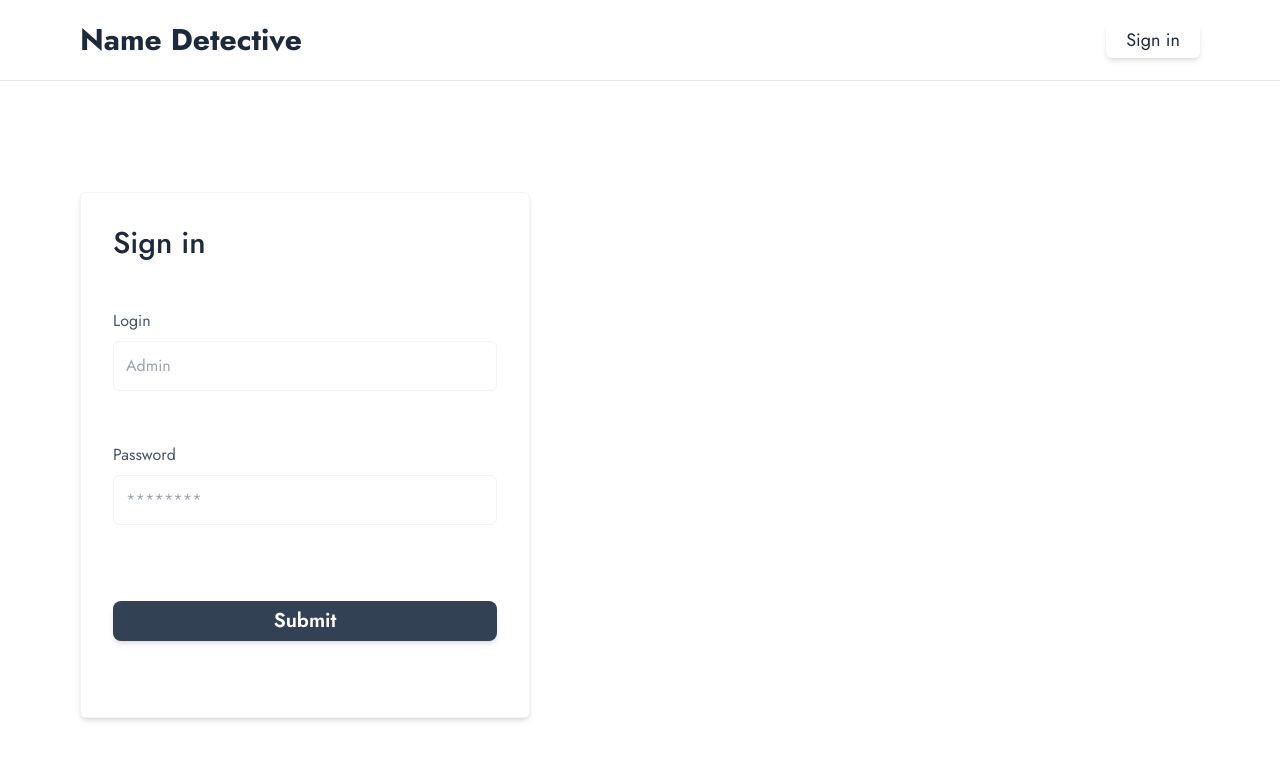
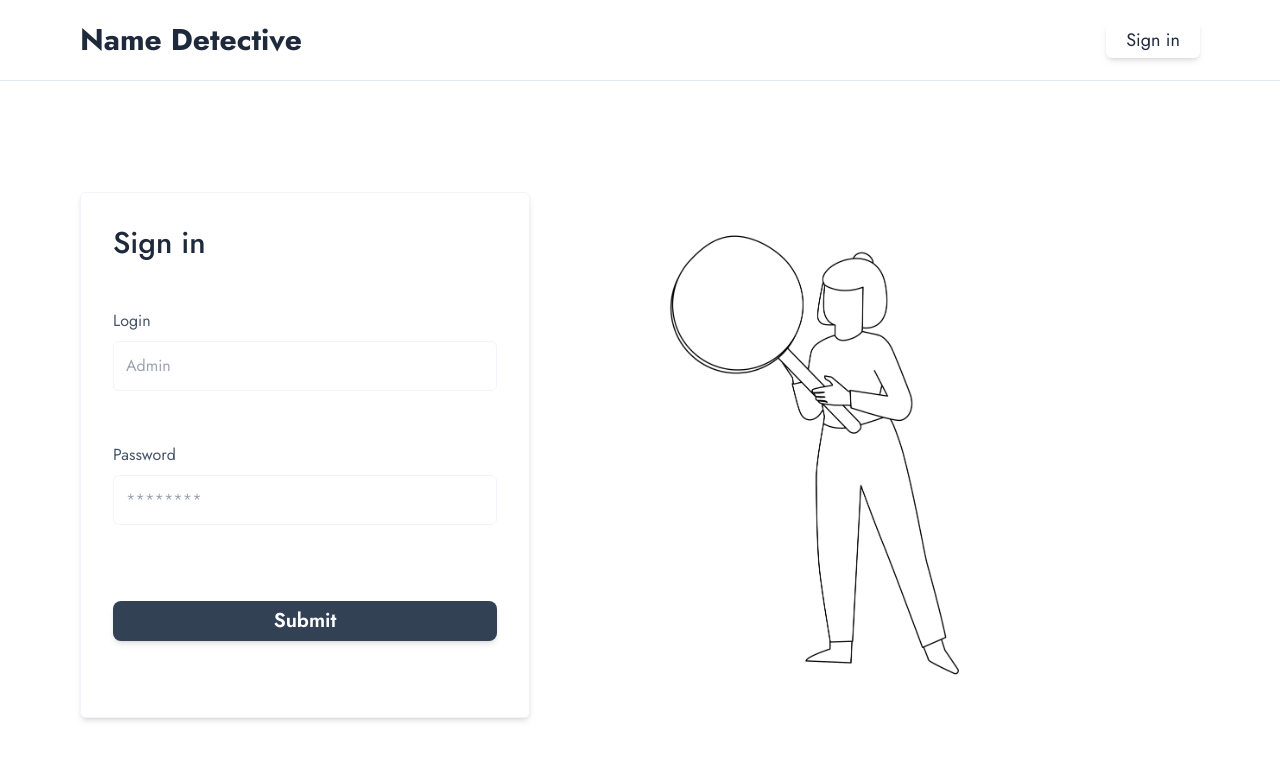
Before and after one commit to mateuszkwasniak/name-detective, a Next.js app: page /login in a window 1280 px wide. Shown: the top 760 px of the page. Built offline with nearby package versions, Linux system fonts and the light colour scheme; no server answers.

Commit message:
Added scroll-to-top button for the mobile version of search-history page, added 'readme' file

```diff
--- a/src/app/login/components/LoginForm.tsx
+++ b/src/app/login/components/LoginForm.tsx
@@ -156,7 +156,7 @@ export default function LoginForm() {
           } flex gap-2 items-center mt-2 text-sm text-red-700 ease-in-out duration-300 opacity-1`}
         >
           <MdOutlineWarningAmber />
-          Please enter your password
+          Please enter the password
         </p>
       </div>
       <button
--- a/src/app/login/page.tsx
+++ b/src/app/login/page.tsx
@@ -1,4 +1,5 @@
 import LoginForm from "./components/LoginForm";
+import Image from "next/image";
 
 export const metadata = {
   title: "Login",
@@ -8,7 +9,19 @@ export const metadata = {
 export default function LoginPage() {
   return (
     <main className="w-[90%] xl:w-[70rem] mt-[12rem] flex-grow">
-      <LoginForm />
+      <section className="w-full flex justify-center md:justify-start gap-16 mb-10 ">
+        <LoginForm />
+        <div className="hidden md:block self-center relative md:w-[300px] md:h-[300px] xl:w-[450px] xl:h-[450px]">
+          <Image
+            src="/hero2.png"
+            fill
+            sizes="450px 450px"
+            priority
+            alt="Gal with the looking glass"
+            className="object-contain"
+          />
+        </div>
+      </section>
     </main>
   );
 }
--- a/src/app/page.tsx
+++ b/src/app/page.tsx
@@ -5,7 +5,7 @@ import NameInfo from "./components/NameInfo";
 
 export const metadata = {
   title: "Name Detective",
-  description: "Research the origin and gender of the given name",
+  description: "Investigate the origin and gender of the given name",
 };
 
 export default function HomePage() {
@@ -24,7 +24,7 @@ export default function HomePage() {
               sizes="450px 450px"
               priority
               alt="Dude with the looking glass"
-              className="object-cover"
+              className="object-contain"
             />
           </div>
         </div>
--- /dev/null
+++ b/src/app/search-history/components/ScrollTopButton.tsx
@@ -0,0 +1,22 @@
+"use client";
+
+import React from "react";
+import { AiOutlineArrowUp } from "react-icons/ai";
+
+export default function ScrollTopButton() {
+  const handleTopScroll = () => {
+    window.scrollTo({
+      top: 0,
+      behavior: "smooth",
+    });
+  };
+
+  return (
+    <button
+      className="fixed bottom-10 right-6 w-10 h-10 md:hidden shadow-xl rounded-full flex items-center justify-center bg-slate-800"
+      onClick={handleTopScroll}
+    >
+      <AiOutlineArrowUp fill="white" className="w-6 h-6" />
+    </button>
+  );
+}
--- a/src/app/search-history/components/SearchList.tsx
+++ b/src/app/search-history/components/SearchList.tsx
@@ -1,6 +1,7 @@
 import { HydratedDocument } from "mongoose";
 import React from "react";
 import SearchCard from "./SearchCard";
+import ScrollTopButton from "./ScrollTopButton";
 
 type Props = {
   searchResultsPromise: Promise<HydratedDocument<ISearchResult>[]>;
@@ -16,6 +17,7 @@ export default async function SearchList({ searchResultsPromise }: Props) {
       content = <p>No name was investigated yet.</p>;
     } else {
       content = (
+        <>
           <ul className="flex flex-col items-center gap-12">
             {searchHistory?.map((searchResult) => (
               <SearchCard
@@ -24,6 +26,8 @@ export default async function SearchList({ searchResultsPromise }: Props) {
               />
             ))}
           </ul>
+          <ScrollTopButton />
+        </>
       );
     }
   } catch (error) {
--- a/src/app/search-history/page.tsx
+++ b/src/app/search-history/page.tsx
@@ -20,7 +20,13 @@ export default async function SearchHistoryPage() {
       <h1 className="text-3xl md:text-4xl text-center font-semibold mb-16 text-slate-800">
         Investigations History
       </h1>
-      <Suspense fallback={<Spinner dark={true} />}>
+      <Suspense
+        fallback={
+          <div className="flex justify-center">
+            <Spinner dark={true} />
+          </div>
+        }
+      >
         <SearchList searchResultsPromise={searchResultsPromise} />
       </Suspense>
     </main>
--- a/src/hooks/useLogout.ts
+++ b/src/hooks/useLogout.ts
@@ -2,7 +2,7 @@ import { useContext } from "react";
 import { useRouter } from "next/navigation";
 import { AuthContext } from "@/app/auth-provider";
 
-export const useLogout = (): { logout: () => Promise<void> } => {
+export const useLogout = () => {
   const { setAuth } = useContext(AuthContext);
   const router = useRouter();
 
--- a/src/middleware.ts
+++ b/src/middleware.ts
@@ -6,6 +6,7 @@ const protectedRoutes = ["/search-history"];
 
 export async function middleware(request: NextRequest) {
   const origin = request.headers.get("origin");
+
   if (origin !== null && !allowedOrigns.includes(origin)) {
     return new NextResponse(JSON.stringify({ message: "Unauthorized" }), {
       status: 400,
```
Also changed, not shown: public/hero2.png (added), src/utils/generateErrorWithMessageAndStatus.ts (deleted), 1 other file (tests, documents, lock files or other folders). Lines whose indentation alone changed are shown as unchanged.
